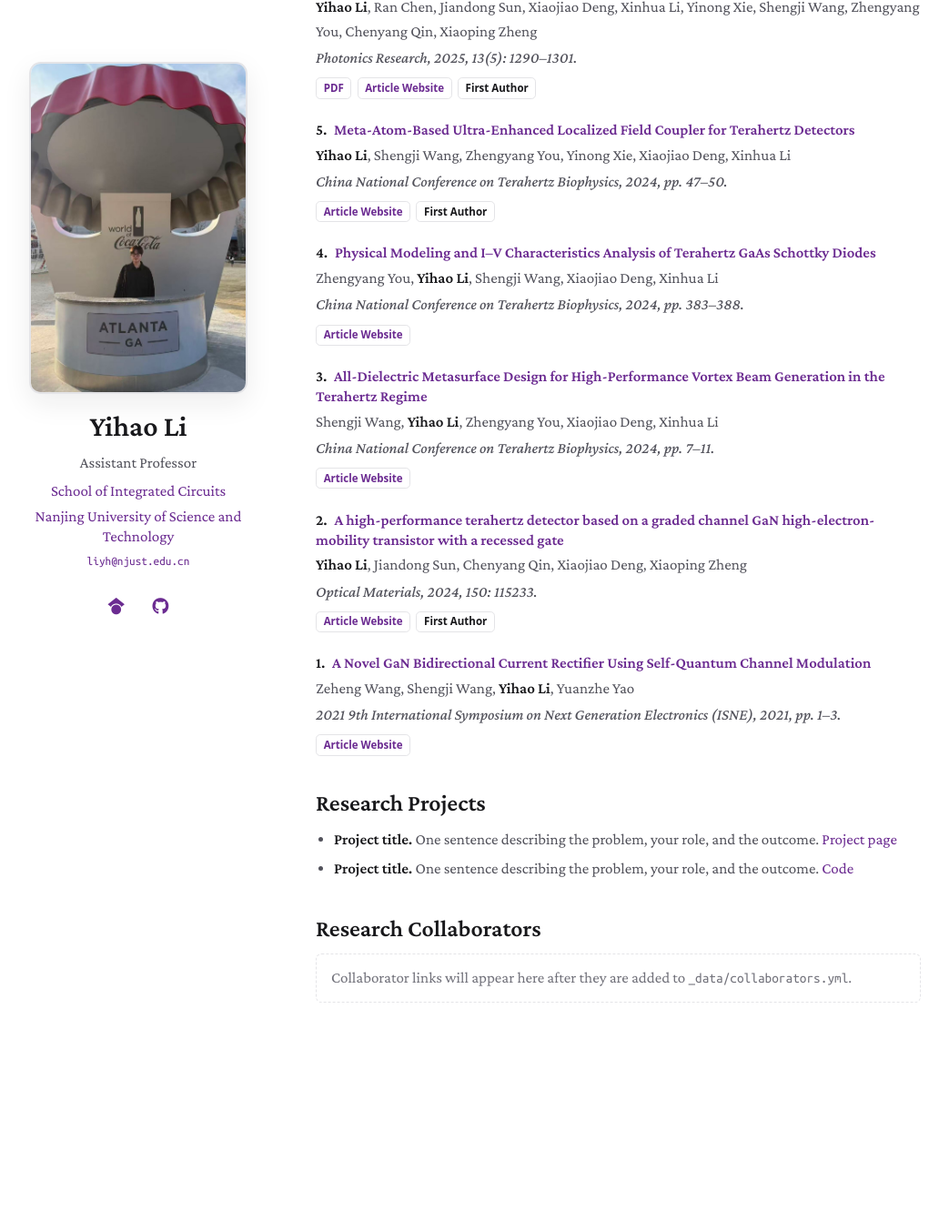
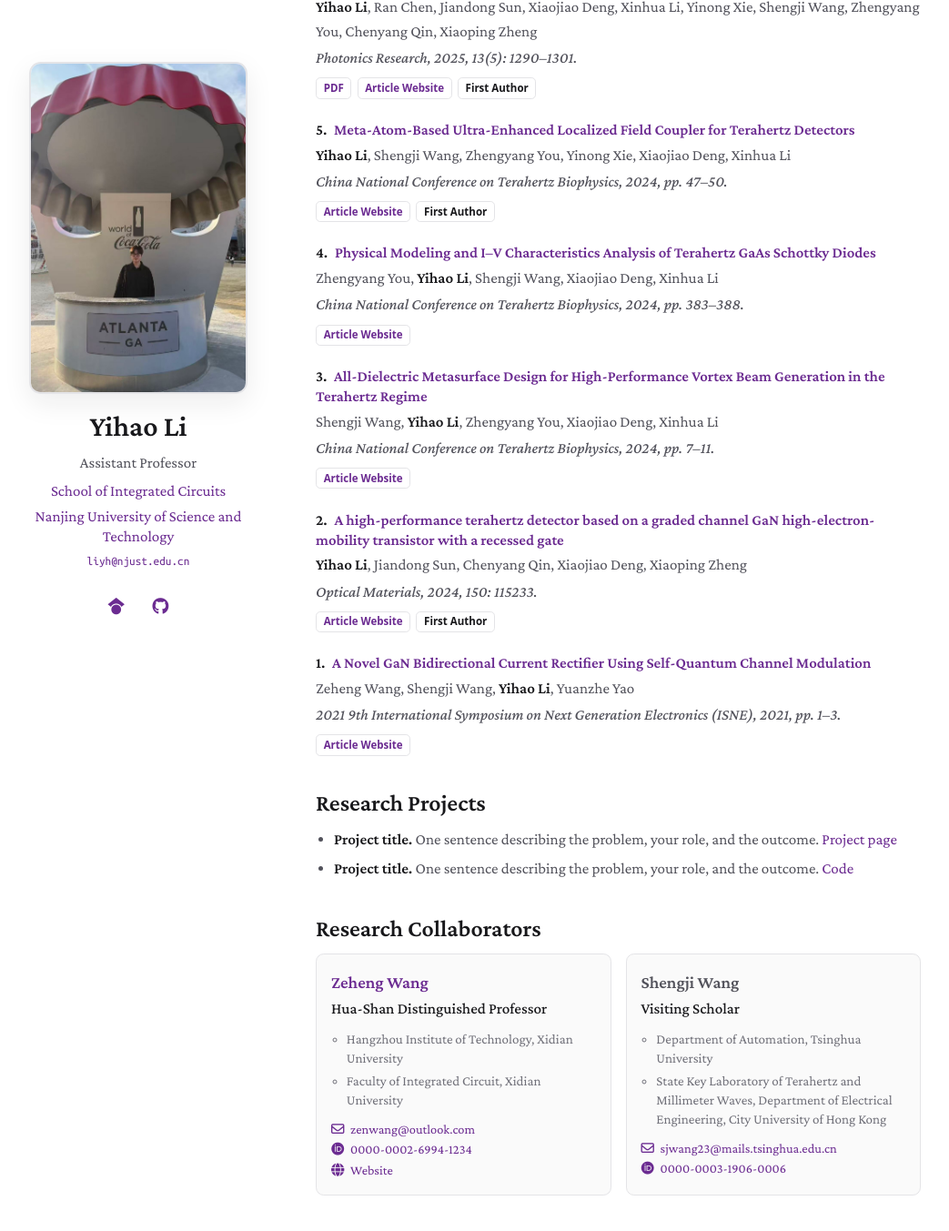
Before and after one commit to Avopears/Yihaoli.github.io, a Jekyll site: the page built from index.md, in a window 1280 px wide and 1400 px high, scrolled down 2610 px. Shown: the top 1353 px of the window at 91% size, without its empty margins (118-1161 px from the left). Built offline with Jekyll 4.4.1, drawn with Linux system fonts in a browser that asks for light colours; a style sheet for code colours, icons or effects is not loaded; our own code applies the rules of GitHub Pages for plain Markdown files; before the commit the page ends 3794 px from its top, so only the background shows below that.

Commit message:
Add research collaborator profiles

```diff
--- a/_data/collaborators.yml
+++ b/_data/collaborators.yml
@@ -1,10 +1,17 @@
-# Add collaborators, research groups, or partner institutions under `main`.
-main: []
+main:
+  - name: "Zeheng Wang"
+    title: "Hua-Shan Distinguished Professor"
+    affiliations:
+      - "Hangzhou Institute of Technology, Xidian University"
+      - "Faculty of Integrated Circuit, Xidian University"
+    email: "zenwang@outlook.com"
+    orcid: "0000-0002-6994-1234"
+    website: "https://website.zeheng.wang/"
 
-# main:
-#   - name: "Collaborator Name"
-#     affiliation: "University or Research Group"
-#     url: "https://example.com/"
-#   - name: "Partner Laboratory"
-#     affiliation: "Institution"
-#     url: "https://example.com/lab"
+  - name: "Shengji Wang"
+    title: "Visiting Scholar"
+    affiliations:
+      - "Department of Automation, Tsinghua University"
+      - "State Key Laboratory of Terahertz and Millimeter Waves, Department of Electrical Engineering, City University of Hong Kong"
+    email: "sjwang23@mails.tsinghua.edu.cn"
+    orcid: "0000-0003-1906-0006"
--- a/_includes/collaborators.md
+++ b/_includes/collaborators.md
@@ -3,9 +3,21 @@
 {% if site.data.collaborators.main and site.data.collaborators.main.size > 0 %}
 <ul class="collaborator-list">
 {% for collaborator in site.data.collaborators.main %}
-  <li>
-    <a href="{{ collaborator.url }}"><strong>{{ collaborator.name }}</strong></a>
-    {% if collaborator.affiliation %}<span> — {{ collaborator.affiliation }}</span>{% endif %}
+  <li class="collaborator-card">
+    <h3 class="collaborator-name">
+      {% if collaborator.website %}<a href="{{ collaborator.website }}" target="_blank" rel="noopener noreferrer">{{ collaborator.name }}</a>{% else %}{{ collaborator.name }}{% endif %}
+    </h3>
+    {% if collaborator.title %}<p class="collaborator-title">{{ collaborator.title }}</p>{% endif %}
+    {% if collaborator.affiliations %}
+    <ul class="collaborator-affiliations">
+      {% for affiliation in collaborator.affiliations %}<li>{{ affiliation }}</li>{% endfor %}
+    </ul>
+    {% endif %}
+    <div class="collaborator-links">
+      {% if collaborator.email %}<a href="mailto:{{ collaborator.email }}" title="Email {{ collaborator.name }}"><i class="fa-regular fa-envelope" aria-hidden="true"></i> {{ collaborator.email }}</a>{% endif %}
+      {% if collaborator.orcid %}<a href="https://orcid.org/{{ collaborator.orcid }}" target="_blank" rel="noopener noreferrer" title="{{ collaborator.name }} on ORCID"><i class="fa-brands fa-orcid" aria-hidden="true"></i> {{ collaborator.orcid }}</a>{% endif %}
+      {% if collaborator.website %}<a href="{{ collaborator.website }}" target="_blank" rel="noopener noreferrer" title="Personal website of {{ collaborator.name }}"><i class="fa-solid fa-globe" aria-hidden="true"></i> Website</a>{% endif %}
+    </div>
   </li>
 {% endfor %}
 </ul>
--- a/assets/css/style.scss
+++ b/assets/css/style.scss
@@ -214,16 +214,52 @@ code {
 .collaborator-list {
   display: grid;
   grid-template-columns: repeat(2, minmax(0, 1fr));
-  gap: .65rem 1.25rem;
+  gap: 1rem;
   padding: 0;
   list-style: none;
 }
 
-.collaborator-list li {
-  padding: .65rem .75rem;
+.collaborator-card {
+  padding: 1rem;
   border: 1px solid var(--border);
-  border-radius: .4rem;
+  border-radius: .55rem;
   background: var(--surface);
+}
+
+.collaborator-name {
+  margin: 0;
+  font-size: 1.18rem;
+}
+
+.collaborator-title {
+  margin: .1rem 0 .55rem;
+  color: var(--heading);
+  font-weight: 500;
+}
+
+.collaborator-affiliations {
+  margin: 0 0 .75rem;
+  padding-left: 1.05rem;
+  color: var(--muted);
+  font-size: .94rem;
+  line-height: 1.38;
+}
+
+.collaborator-affiliations li + li { margin-top: .3rem; }
+
+.collaborator-links {
+  display: flex;
+  flex-direction: column;
+  gap: .2rem;
+  font-size: .9rem;
+  line-height: 1.35;
+  overflow-wrap: anywhere;
+}
+
+.collaborator-links i {
+  width: 1em;
+  margin-right: .25rem;
+  text-align: center;
 }
 
 @media (min-width: 901px) and (min-height: 860px) {
```
